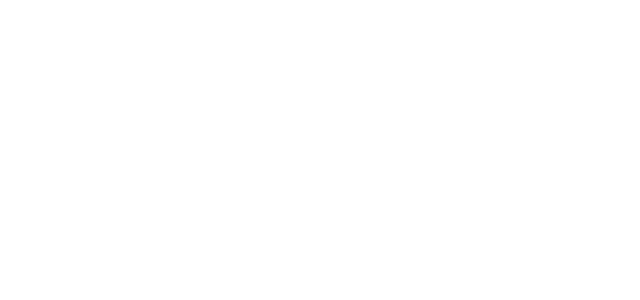
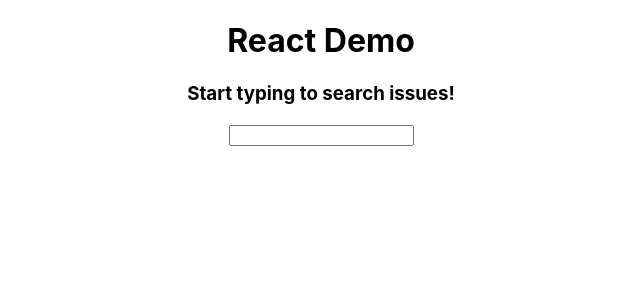
Before and after one commit to Nathan-Froeh/charter_test, a React (Create React App) app: page / in a window 1280 px wide. Shown: the top 300 px of the page, without its empty margins (319-959 px from the left). Built offline with nearby package versions, Linux system fonts and the light colour scheme.

Commit message:
Add issues

```diff
--- a/src/App.jsx
+++ b/src/App.jsx
@@ -1,10 +1,18 @@
 import React from 'react';
 import './App.css';
+import Search from './Search';
 
 function App() {
+  const issues = [
+    "Issue#1: Database Connectivity Failure",
+    "Issue#2: RestAPI call made and couldn't fetch any data",
+    "Issue#3: External API call authorization failed",
+    "Issue#4: Database servers are down",
+    "Issue#5: UI rendering error"
+  ]
   return (
     <div className="App">
-
+      <Search issues={issues}/>
     </div>
   );
 }
```
